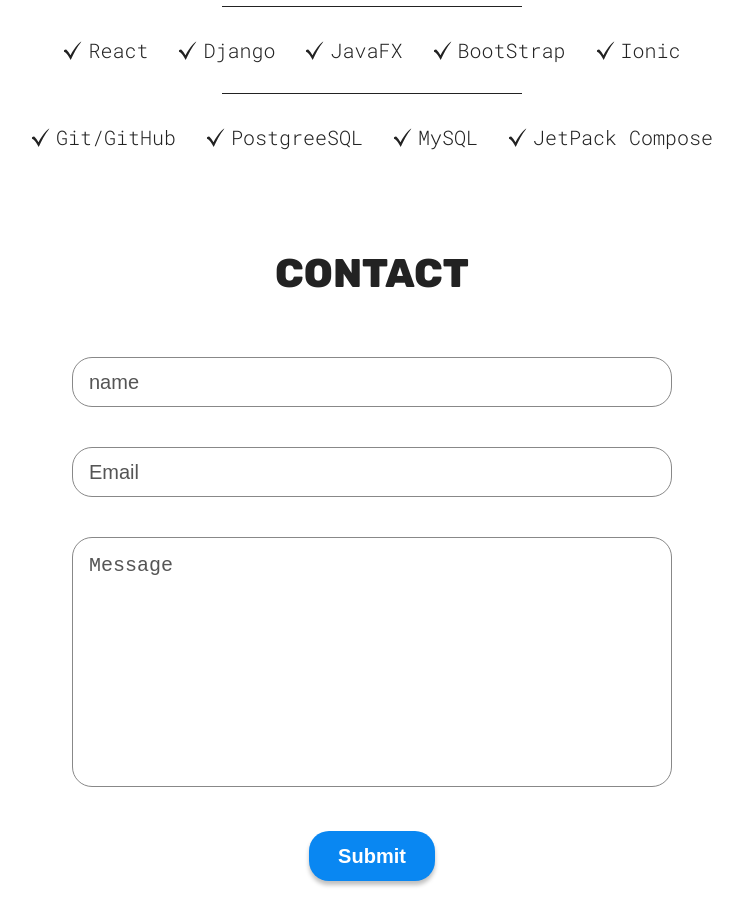
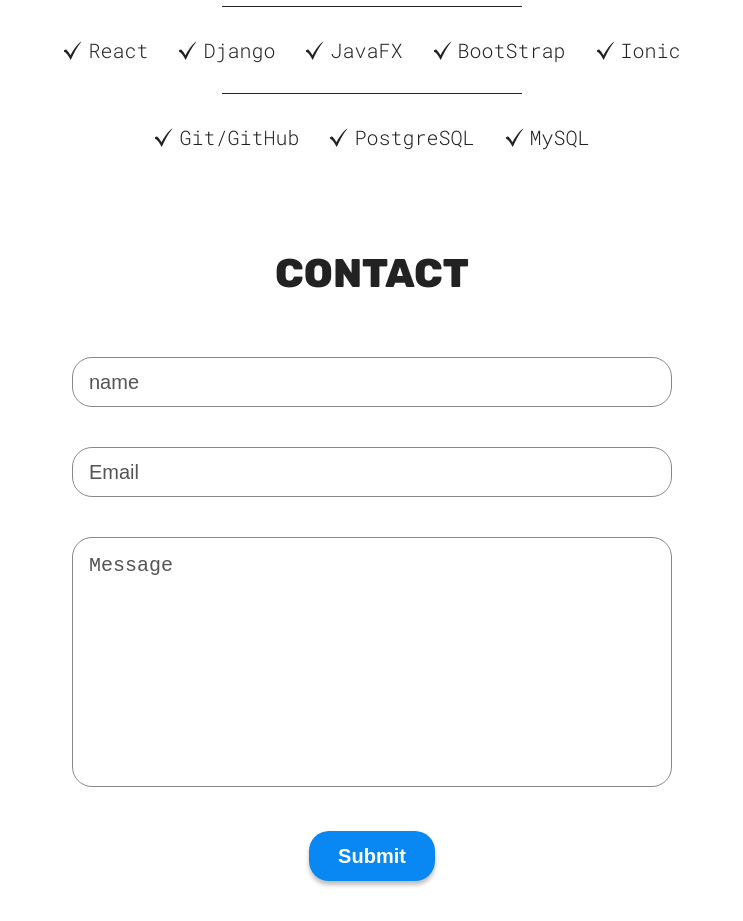
Before and after one commit to davidcrm/Portfolio, a React (Vite) app: page / in a window 1280 px wide. Shown: the part 1660-2581 px from the top of the page, without its empty margins (268-1011 px from the left). Built offline with nearby package versions, Linux system fonts and the light colour scheme.

Commit message:
errata postgreesql

```diff
--- a/src/sections/Skills/Skills.jsx
+++ b/src/sections/Skills/Skills.jsx
@@ -23,9 +23,8 @@
       <hr />
       <div className={styles.skillList}>
         <SkillList skill="Git/GitHub"/>
-        <SkillList skill="PostgreeSQL"/>
+        <SkillList skill="PostgreSQL"/>
         <SkillList skill="MySQL"/>
-        <SkillList skill="JetPack Compose"/>
       </div>
     </section>
   )
```
